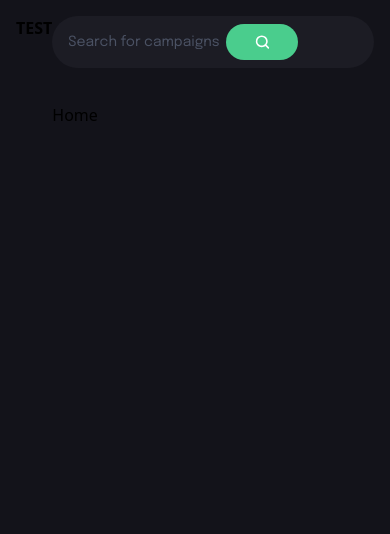
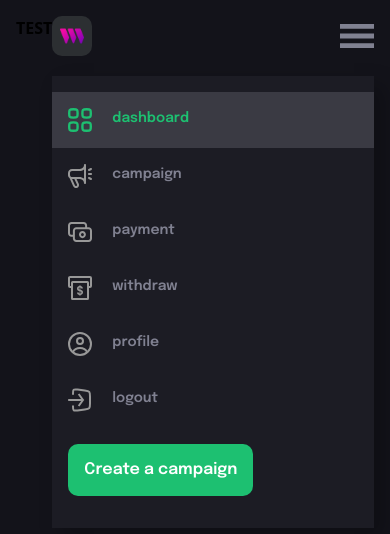
Before and after one commit to amanipfister/web3cff, a React (Vite) app: page / in a window 390 px wide. Shown: the top 534 px of the page. Built offline with nearby package versions, Linux system fonts and the light colour scheme; what @thirdweb-dev/react would draw is missing.

Commit message:
add: mobile version for navbar

```diff
--- a/src/components/Navbar.jsx
+++ b/src/components/Navbar.jsx
@@ -9,7 +9,7 @@
   const [isActive, setIsActive] = useState("dashboard");
   const [toggleDrawer, setToggleDrawer] = useState(false);
 
-  const address = '0xabc'
+  const address = "0xabc";
 
   return (
     <div className="flex md:flex-row flex-col-reverse justify-between mb-[35px] gap-6">
@@ -29,20 +29,85 @@
       </div>
       <div className="sm:flex hidden flex-row justify-end gap-4">
         <CustomButton
-        btnType="button"
-        title={address ? 'Create a campaign' : 'Connect'}
-        styles={address ? 'bg-[#1dc071]' : 'bg-[#8c6dfd'}
-        handleClick={() => {
-        if(address) navigate('create-campaign')
-      else 'connect()'}}
+          btnType="button"
+          title={address ? "Create a campaign" : "Connect"}
+          styles={address ? "bg-[#1dc071]" : "bg-[#8c6dfd"}
+          handleClick={() => {
+            if (address) navigate("create-campaign");
+            else "connect()";
+          }}
         />
         <Link to="/profile">
           <div className="w-[52px] h-[52px] rounded-full bg-[#2c2f32] flex justify-center items-center cursor-pointer">
-            <img src={thirdweb} alt="user" className="w-[60%] h-[60%] object-container" />
+            <img
+              src={thirdweb}
+              alt="user"
+              className="w-[60%] h-[60%] object-container"
+            />
           </div>
         </Link>
       </div>
       {/* TODO: Mobileversion Navigation */}
+      <div className="sm:hidden flex justify-between items-center relative">
+        <div className="w-[40px] h-[40px] rounded-[10px] bg-[#2c2f32] flex justify-center items-center cursor-pointer">
+          <img
+            src={thirdweb}
+            alt="user"
+            className="w-[60%] h-[60%] object-container"
+          />
+        </div>
+        <img
+          src={menu}
+          alt="menu"
+          className="w-[34px] h-[34px] object-contain cursor-pointer"
+          onClick={() => setToggleDrawer((!toggleDrawer))}
+        />
+        <div
+          className={`absolute top-[60px] right-0 left-0 bg-[#1c1c24] z-10 shadow-secondary py-4 ${!toggleDrawer} ? '-translate-y-[100vh]' : 'translate-y-[0]' transition-all duration-700`}
+        >
+          <ul className="mb-4">
+            {navlinks.map((link) => (
+              <li
+                key={link.name}
+                className={`flex p-4 ${
+                  isActive === link.name && "bg-[#3a3a43]"
+                }`}
+                onClick={() => {
+                  setIsActive(link.name);
+                  setToggleDrawer(false);
+                  navigate(link.link);
+                }}
+              >
+                <img
+                  src={link.imgUrl}
+                  alt={link.name}
+                  className={`w-[24px] h-[24px] object-contain ${
+                    isActive === link.name ? "grayscale-0" : "grayscale"
+                  }`}
+                />
+                <p
+                  className={`ml-[20px] font-epilogue font-semibold text-[14px] ${
+                    isActive === link.name ? "text-[#1dc071]" : "text-[#808191]"
+                  }`}
+                >
+                  {link.name}
+                </p>
+              </li>
+            ))}
+          </ul>
+          <div className="flex m-4">
+            <CustomButton
+              btnType="button"
+              title={address ? "Create a campaign" : "Connect"}
+              styles={address ? "bg-[#1dc071]" : "bg-[#8c6dfd"}
+              handleClick={() => {
+                if (address) navigate("create-campaign");
+                else "connect()";
+              }}
+            />
+          </div>
+        </div>
+      </div>
     </div>
   );
 };
```
